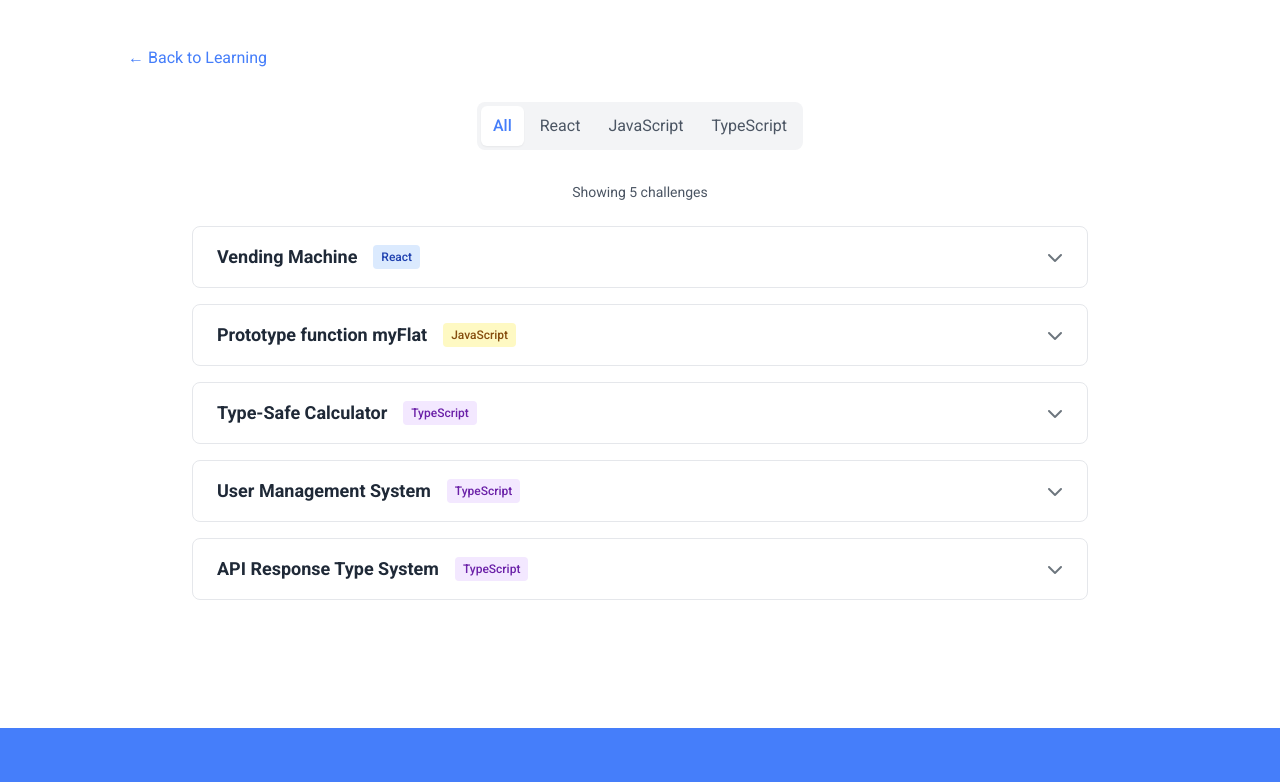
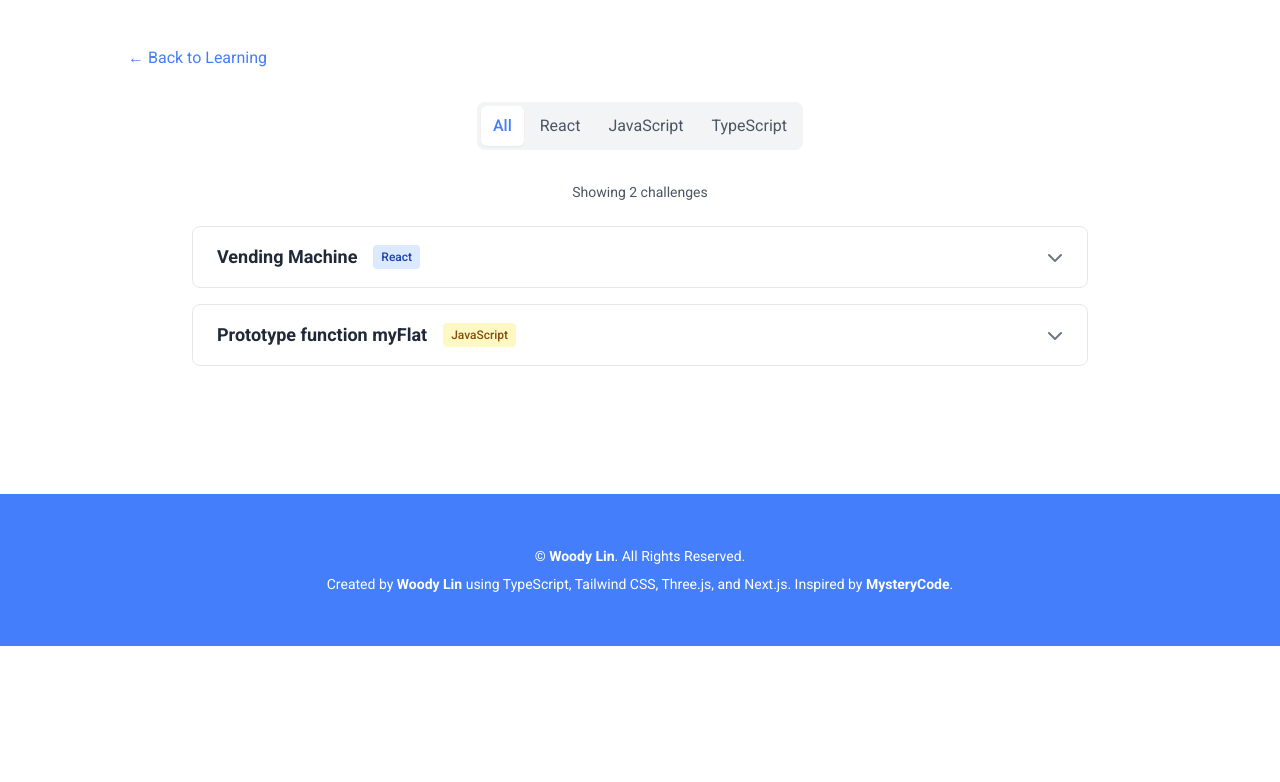
Before and after one commit to WoodyLinwc/Portfolio-Next.js, a Next.js app in the folder portfolio/: page /learning/coding-challenges in a window 1280 px wide. Shown: the part 430-1212 px from the top of the page. After the commit the page ends 1076 px from the top, so only its background shows below. Built offline with nearby package versions, Linux system fonts and the light colour scheme.

Commit message:
Update typescript.ts

```diff
--- a/portfolio/src/data/challenges/typescript.ts
+++ b/portfolio/src/data/challenges/typescript.ts
@@ -3,32 +3,32 @@
 import type { CodingChallenge } from "./types";
 
 export const typescriptChallenges: CodingChallenge[] = [
-    {
-        id: "typed-calculator",
-        title: "Type-Safe Calculator",
-        category: "TypeScript",
-        approach:
-            "Create a calculator with proper TypeScript types. Define interfaces for calculator operations and return types. Use union types for operator values ('add' | 'subtract' | 'multiply' | 'divide'). Implement generic functions that ensure type safety and prevent runtime errors through compile-time checks.",
-        codesandboxUrl: "https://codesandbox.io/s/typescript-calculator-new",
-        tags: ["interfaces", "union-types", "generics", "type-safety"],
-    },
-    {
-        id: "user-management",
-        title: "User Management System",
-        category: "TypeScript",
-        approach:
-            "Build a user management system with proper typing. Define User interface with required and optional properties. Create utility types like Partial<User> for updates and Pick<User, 'id' | 'name'> for specific operations. Implement CRUD functions with proper parameter and return types to ensure data integrity.",
-        codesandboxUrl:
-            "https://codesandbox.io/s/typescript-user-management-new",
-        tags: ["interfaces", "utility-types", "partial", "pick"],
-    },
-    {
-        id: "api-response-types",
-        title: "API Response Type System",
-        category: "TypeScript",
-        approach:
-            "Create a type-safe API response system. Define generic Response<T> type for consistent API responses. Use discriminated unions for success/error states. Implement proper error handling with custom error types. Create utility functions that preserve type information across async operations.",
-        codesandboxUrl: "https://codesandbox.io/s/typescript-api-types-new",
-        tags: ["generics", "discriminated-unions", "async", "error-handling"],
-    },
+    // {
+    //     id: "typed-calculator",
+    //     title: "Type-Safe Calculator",
+    //     category: "TypeScript",
+    //     approach:
+    //         "Create a calculator with proper TypeScript types. Define interfaces for calculator operations and return types. Use union types for operator values ('add' | 'subtract' | 'multiply' | 'divide'). Implement generic functions that ensure type safety and prevent runtime errors through compile-time checks.",
+    //     codesandboxUrl: "https://codesandbox.io/s/typescript-calculator-new",
+    //     tags: ["interfaces", "union-types", "generics", "type-safety"],
+    // },
+    // {
+    //     id: "user-management",
+    //     title: "User Management System",
+    //     category: "TypeScript",
+    //     approach:
+    //         "Build a user management system with proper typing. Define User interface with required and optional properties. Create utility types like Partial<User> for updates and Pick<User, 'id' | 'name'> for specific operations. Implement CRUD functions with proper parameter and return types to ensure data integrity.",
+    //     codesandboxUrl:
+    //         "https://codesandbox.io/s/typescript-user-management-new",
+    //     tags: ["interfaces", "utility-types", "partial", "pick"],
+    // },
+    // {
+    //     id: "api-response-types",
+    //     title: "API Response Type System",
+    //     category: "TypeScript",
+    //     approach:
+    //         "Create a type-safe API response system. Define generic Response<T> type for consistent API responses. Use discriminated unions for success/error states. Implement proper error handling with custom error types. Create utility functions that preserve type information across async operations.",
+    //     codesandboxUrl: "https://codesandbox.io/s/typescript-api-types-new",
+    //     tags: ["generics", "discriminated-unions", "async", "error-handling"],
+    // },
 ];
```
